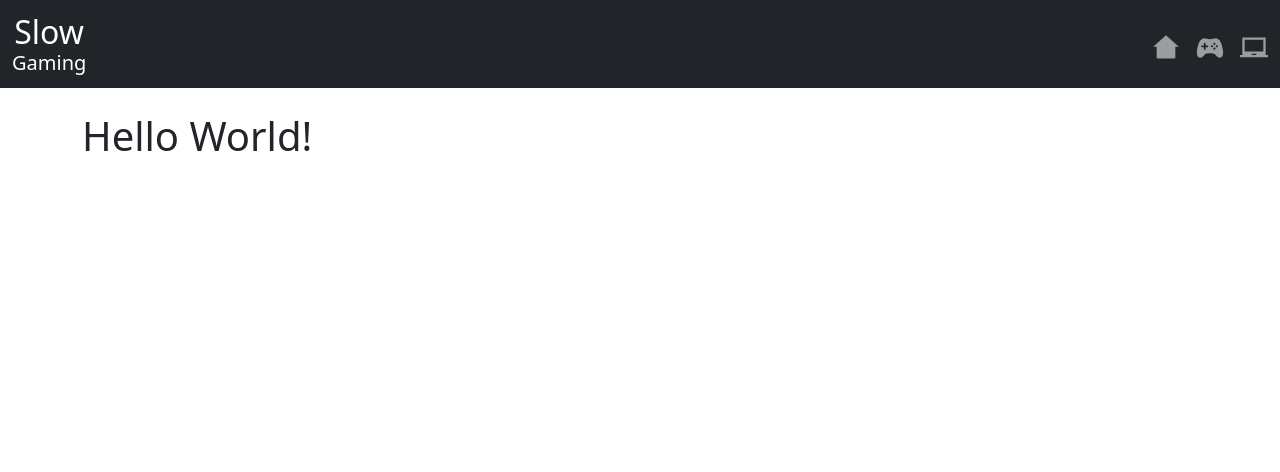
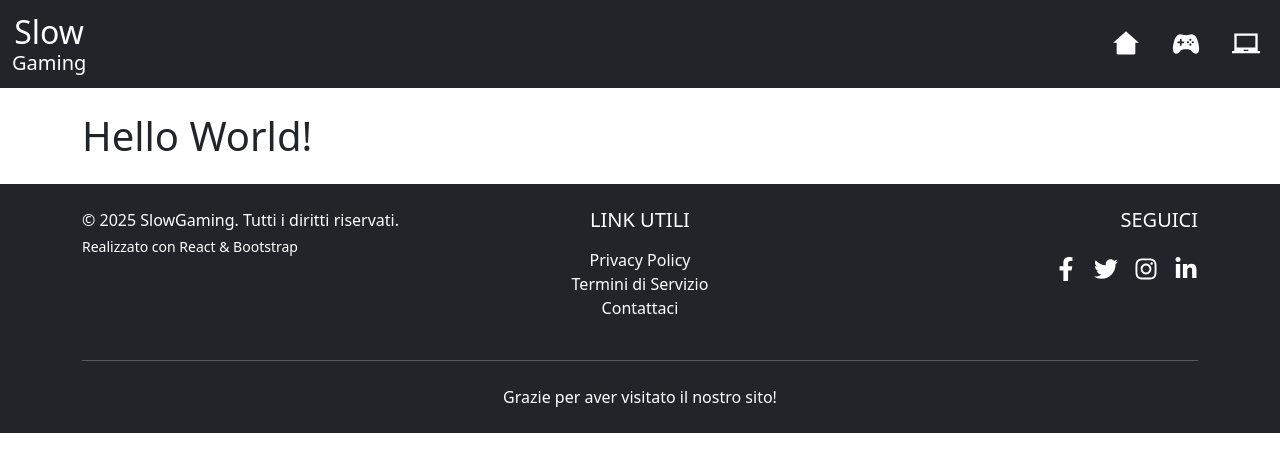
Before and after one commit to fabiodagostino27/progetto-finale-react, a React (Vite) app: page / in a window 1280 px wide. Shown: the top 472 px of the page. Built offline with nearby package versions, Linux system fonts and the light colour scheme.

Commit message:
Add Footer component and integrate it into DefaultLayout; update Header component for consistency

```diff
--- /dev/null
+++ b/src/components/Footer.jsx
@@ -0,0 +1,47 @@
+import { FaFacebookF, FaTwitter, FaInstagram, FaLinkedinIn } from 'react-icons/fa';
+
+export default function Footer() {
+const currentYear = new Date().getFullYear();
+
+  return (
+    <footer className="bg-dark text-white py-4 mt-auto">
+      <div className="container">
+        <div className="row">
+          <div className="col-md-4 text-center text-md-start mb-3 mb-md-0">
+            <p className="mb-0">&copy; {currentYear} SlowGaming. Tutti i diritti riservati.</p>
+            <small className="d-block mt-1">Realizzato con React & Bootstrap</small>
+          </div>
+
+          <div className="col-md-4 text-center mb-3 mb-md-0">
+            <h5 className="text-uppercase mb-3">Link Utili</h5>
+            <ul className="list-unstyled">
+              <li><a href="#" className="text-white text-decoration-none">Privacy Policy</a></li>
+              <li><a href="#" className="text-white text-decoration-none">Termini di Servizio</a></li>
+              <li><a href="#" className="text-white text-decoration-none">Contattaci</a></li>
+            </ul>
+          </div>
+
+          <div className="col-md-4 text-center text-md-end">
+            <h5 className="text-uppercase mb-3">Seguici</h5>
+            <div>
+              <a href="https://facebook.com" target="_blank" rel="noopener noreferrer" className="text-white me-3 fs-4">
+                <FaFacebookF />
+              </a>
+              <a href="https://twitter.com" target="_blank" rel="noopener noreferrer" className="text-white me-3 fs-4">
+                <FaTwitter />
+              </a>
+              <a href="https://instagram.com" target="_blank" rel="noopener noreferrer" className="text-white me-3 fs-4">
+                <FaInstagram />
+              </a>
+              <a href="https://linkedin.com" target="_blank" rel="noopener noreferrer" className="text-white fs-4">
+                <FaLinkedinIn />
+              </a>
+            </div>
+          </div>
+        </div>
+        <hr className="bg-secondary my-4" />
+        <p className="text-center mb-0">Grazie per aver visitato il nostro sito!</p>
+      </div>
+    </footer>
+  );
+}
--- a/src/components/Header.jsx
+++ b/src/components/Header.jsx
@@ -6,28 +6,28 @@ import { NavLink } from "react-router-dom";
 export default function Header() {
 
     return (
-        <nav class="navbar navbar-expand-lg bg-dark" data-bs-theme="dark">
-            <div class="container-fluid">
+        <nav className="navbar navbar-expand-lg bg-dark" data-bs-theme="dark">
+            <div className="container-fluid">
                 <span className="navbar-brand mb-0 h1 text-center"><span className="fs-2 text-center">Slow</span><br /><span className="fs-5">Gaming</span></span>
-                <button class="navbar-toggler" type="button" data-bs-toggle="collapse" data-bs-target="#navbarNav" aria-controls="navbarNav" aria-expanded="false" aria-label="Toggle navigation">
-                    <span class="navbar-toggler-icon"></span>
+                <button className="navbar-toggler" type="button" data-bs-toggle="collapse" data-bs-target="#navbarNav" aria-controls="navbarNav" aria-expanded="false" aria-label="Toggle navigation">
+                    <span className="navbar-toggler-icon"></span>
                 </button>
-                <div class="collapse navbar-collapse" id="navbarNav">
-                    <ul class="navbar-nav fs-3 ms-auto gap-3">
-                        <li class="nav-item">
-                            <NavLink class="nav-link d-flex align-items-center" to={"/"}>
+                <div className="collapse navbar-collapse" id="navbarNav">
+                    <ul className="navbar-nav fs-3 ms-auto gap-3">
+                        <li className="nav-item">
+                            <NavLink className="nav-link d-flex align-items-center" to={"/"}>
                                 <RiHome2Fill />
                                 <span className="fs-5 ps-1 d-inline d-lg-none">Home</span>
                             </NavLink>
                         </li>
-                        <li class="nav-item">
-                            <NavLink class="nav-link d-flex align-items-center" href="#">
+                        <li className="nav-item">
+                            <NavLink className="nav-link d-flex align-items-center" href="#">
                                 <IoGameController />
                                 <span className="fs-5 ps-1 d-inline d-lg-none">Videogames</span>
                             </NavLink>
                         </li>
-                        <li class="nav-item">
-                            <NavLink class="nav-link d-flex align-items-center" href="#">
+                        <li className="nav-item">
+                            <NavLink className="nav-link d-flex align-items-center" href="#">
                                 <MdOutlineLaptopChromebook />
                                 <span className="fs-5 ps-1 d-inline d-lg-none">Platforms</span>
                             </NavLink>
--- a/src/layouts/DefaultLayout.jsx
+++ b/src/layouts/DefaultLayout.jsx
@@ -1,5 +1,6 @@
 import { Outlet } from "react-router-dom";
 import Header from "../components/Header";
+import Footer from "../components/Footer";
 
 export default function DefaultLayout() {
     return (
@@ -8,6 +9,7 @@ export default function DefaultLayout() {
             <main className="container my-4">
                 <Outlet />
             </main>
+            <Footer />
         </>
     )
 }
```
